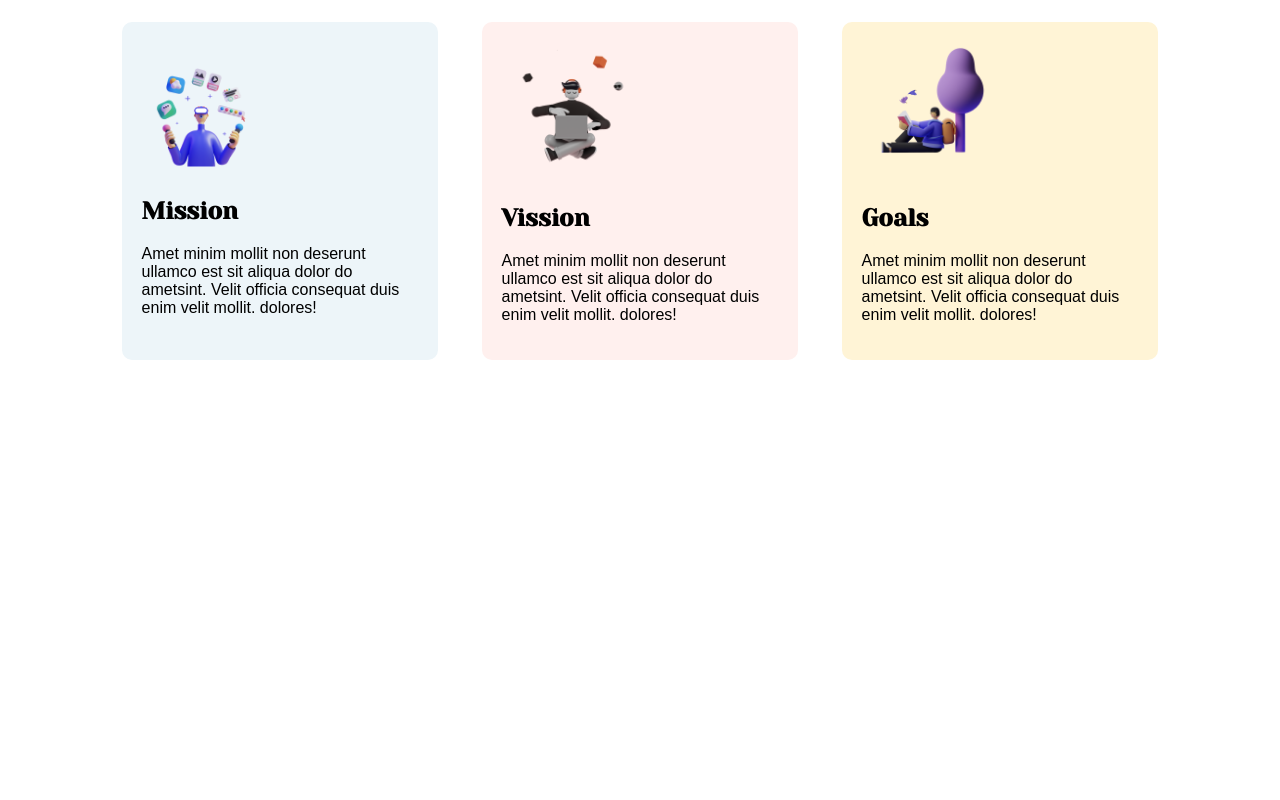
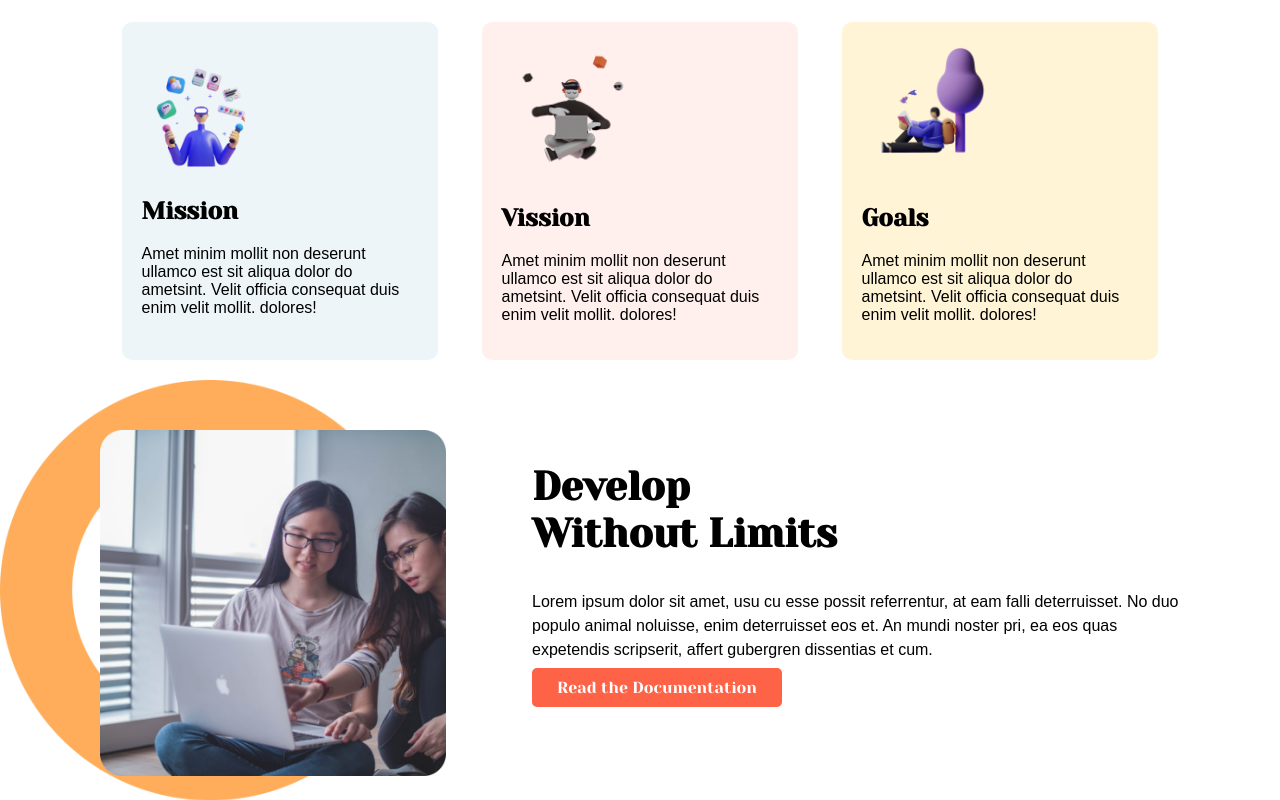
Before and after one commit to abunaem123/assignment01, a plain HTML site: page index.html in a window 1280 px wide. Shown: the part 615-1415 px from the top of the page. Before the commit the page ends 995 px from the top, so only its background shows below. Drawn offline with Linux system fonts and the light colour scheme.

Commit message:
third section

```diff
--- a/index.html
+++ b/index.html
@@ -57,6 +57,21 @@
             </div>
         </div>
     </section>
+
+    <section class="third-section">
+        <div class="third-sec">
+            <img src="images/pictures/coding.png" alt="">
+        </div>
+        <div class="third-secs">
+            <h1>Develop <br> Without Limits</h1>
+            <p>Lorem ipsum dolor sit amet, usu cu esse possit referrentur, at eam falli
+                deterruisset. No duo populo animal noluisse, enim deterruisset eos et. An
+                mundi noster pri, ea eos quas expetendis scripserit, affert gubergren
+                dissentias et cum.
+            </p>
+            <a target="_blank" class="documention-button" href="#">Read the Documentation</a>
+        </div>
+    </section>
 </body>
 
 </html>
--- a/style.css
+++ b/style.css
@@ -93,3 +93,36 @@ section{
     font-size: 16px;
     font-family: Arial, Helvetica, sans-serif;
 }
+.third-section{
+    display: flex;
+    background-image: url(images/shapes/shape-1.png);
+    background-size: contain;
+    background-repeat: no-repeat;
+    padding-top: 50px;
+
+}
+.third-sec{
+    width: 40%;
+}
+.third-sec img{
+    width: 80%;
+}
+.third-secs{
+    width: 60%;
+}
+.third-secs h1{
+    font-size: 40px;
+}
+.third-secs p{
+    font-size: 16px;
+    font-family: Arial, Helvetica, sans-serif;
+    font-weight: 500;
+    line-height: 1.5;
+}
+.documention-button{
+    text-decoration: none;
+    background-color: tomato;
+    color: white;
+    padding:10px 25px 10px 25px ;
+    border-radius: 5px;
+}
```
